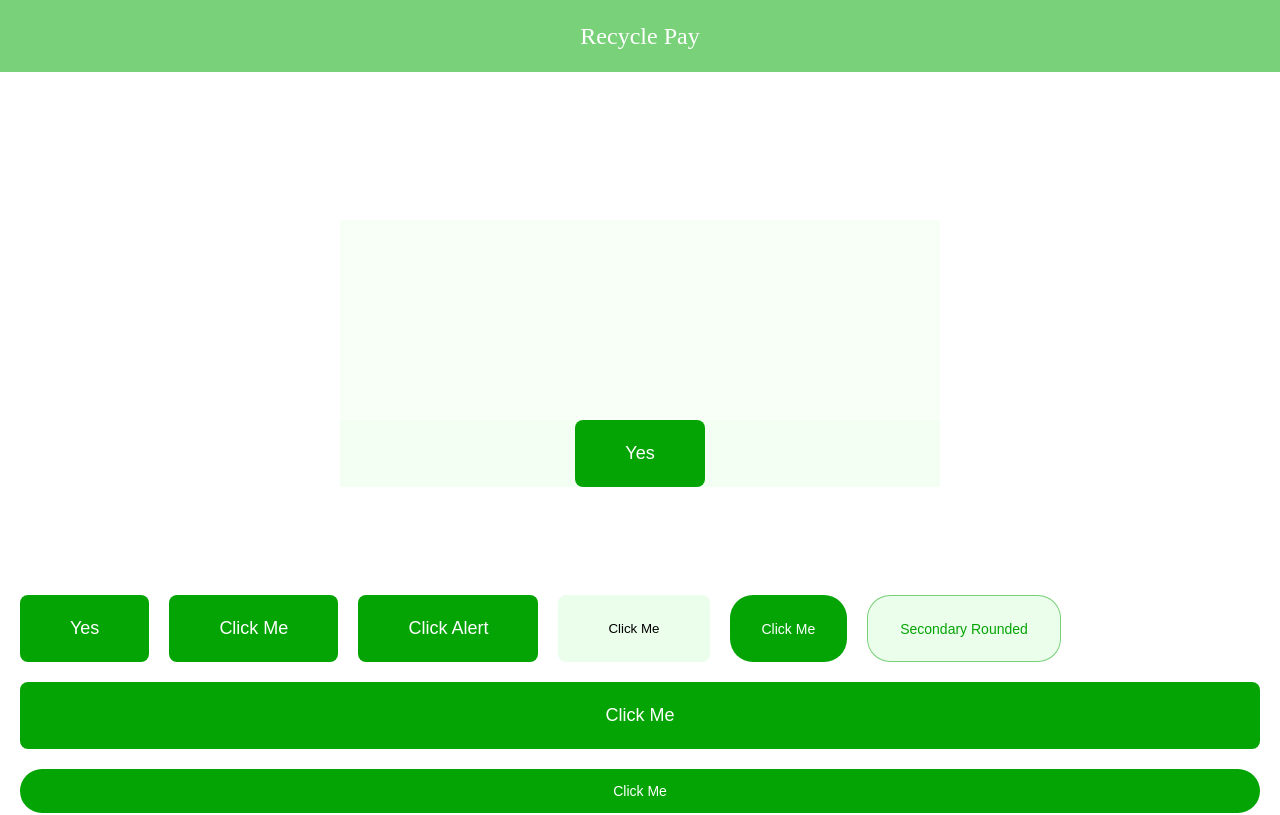
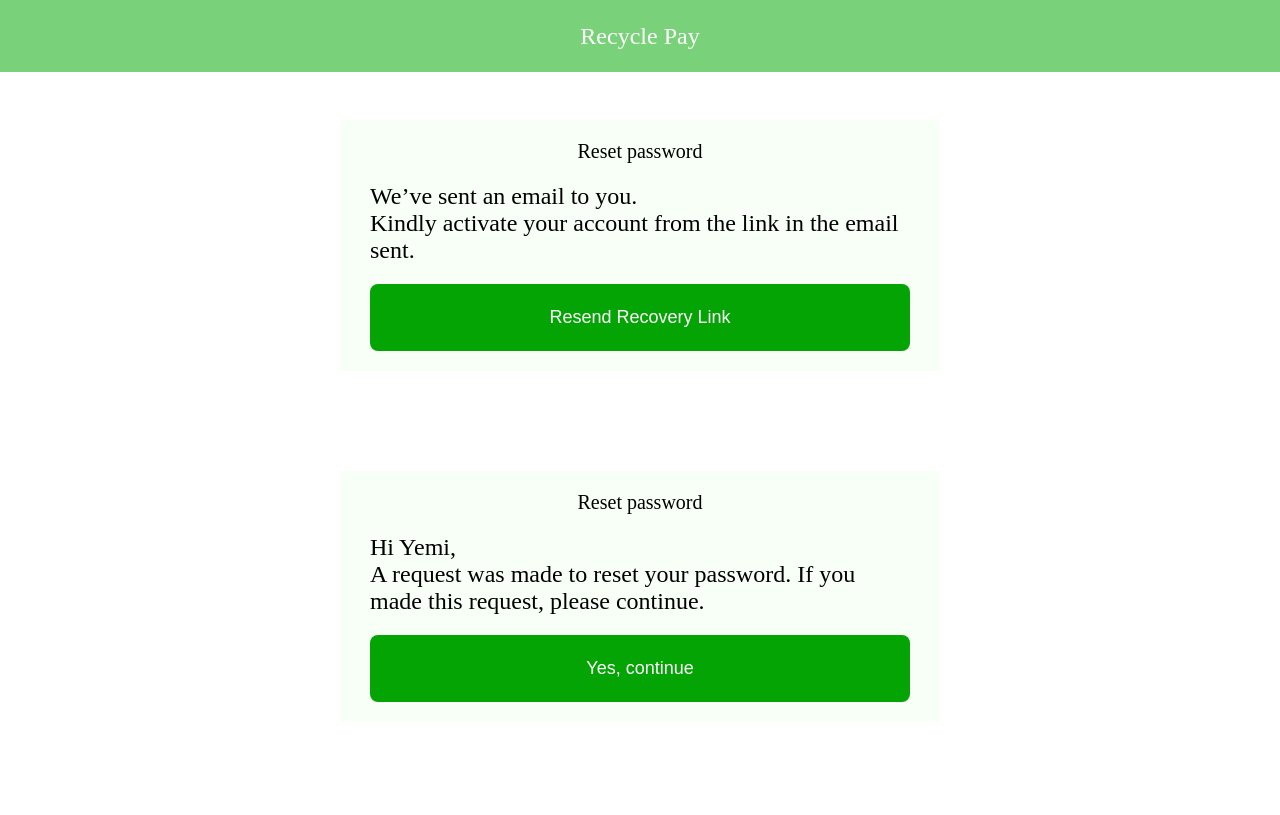
Before and after one commit to teddyrugged/Recycle-pay-react-app, a React (Create React App) app: page / in a window 1280 px wide. Shown: the top 815 px of the page. Built offline with nearby package versions, Linux system fonts and the light colour scheme.

Commit message:
layout for auth pages

```diff
--- a/src/layouts/AuthLayout.jsx
+++ b/src/layouts/AuthLayout.jsx
@@ -5,7 +5,7 @@ import { Text } from 'components';
 import clsx from 'clsx';
 
 export const AuthLayout = ({ divWidth, divHeight, children }) => (
-  <div className={clsx(`${divWidth} ${divHeight}`, ['form-container'])}>
+  <div className={clsx(`${divWidth} ${divHeight}`, ['nav-container'])}>
     <header>
       <Text size={24}>Recycle Pay</Text>
     </header>
--- a/src/layouts/signup.css
+++ b/src/layouts/signup.css
@@ -4,11 +4,12 @@
   width: 100%;
   margin: 0 auto;
   background: #ebfeeb66;
-  text-align: center;
   display: flex;
   flex-direction: column;
   align-items: center;
-  margin-top: 200px;
+  margin-top: 100px;
+  padding: 20px 10px;
+  gap: 20px;
 }
 
 div header {
@@ -28,5 +29,6 @@ div header {
 @media screen and (min-width: 768px) {
   .form-container {
     width: 600px;
+    padding: 20px 30px;
   }
 }
--- /dev/null
+++ b/src/pages/Auth/PasswordResetFive/index.jsx
@@ -0,0 +1,11 @@
+import React from 'react';
+import { AuthLayout } from 'layouts';
+import { Text, Button } from 'components';
+
+export const PasswordResetFive = () => (
+  <AuthLayout>
+    <Text size={20}>Reset password</Text>
+    <Text size={24}>Hi Yemi,Your password has been successfully reset.</Text>
+    <Button stretch btnType="primary" text="Sign in" />
+  </AuthLayout>
+);
--- /dev/null
+++ b/src/pages/Auth/PasswordResetOne/index.jsx
@@ -0,0 +1,14 @@
+import React from 'react';
+import { AuthLayout } from 'layouts';
+import { Text, Button } from 'components';
+
+export const PasswordResetOne = () => (
+  <AuthLayout>
+    <Text size={20}>Reset password</Text>
+    <Text size={24}>
+      We’ve sent an email to you.
+      <br /> Kindly activate your account from the link in the email sent.
+    </Text>
+    <Button stretch btnType="primary" text="Resend Recovery Link" />
+  </AuthLayout>
+);
--- /dev/null
+++ b/src/pages/Auth/PasswordResetThree/index.jsx
@@ -0,0 +1,14 @@
+import React from 'react';
+import { AuthLayout } from 'layouts';
+import { Text, Button } from 'components';
+
+export const PasswordResetThree = () => (
+  <AuthLayout>
+    <Text size={20}>Reset password</Text>
+    <Text size={24}>
+      Hi Yemi,
+      <br /> A request was made to reset your password. If you made this request, please continue.
+    </Text>
+    <Button stretch btnType="primary" text="Yes, continue" />
+  </AuthLayout>
+);
--- a/src/pages/Auth/SignUpPage/index.jsx
+++ b/src/pages/Auth/SignUpPage/index.jsx
@@ -9,7 +9,27 @@ export const SignUpPage = () => (
     }}
   >
     <AuthLayout>
-      <Button text="Yes" />
+      <Text size={20}>Reset password</Text>
+      <Text size={24}>
+        We’ve sent an email to you.
+        <br /> Kindly activate your account from the link in the email sent.
+      </Text>
+      <Button stretch btnType="primary" text="Resend Recovery Link" />
+    </AuthLayout>
+
+    <AuthLayout>
+      <Text size={20}>Reset password</Text>
+      <Text size={24}>
+        Hi Yemi,
+        <br /> A request was made to reset your password. If you made this request, please continue.
+      </Text>
+      <Button stretch btnType="primary" text="Yes, continue" />
+    </AuthLayout>
+
+    <AuthLayout>
+      <Text size={20}>Reset password</Text>
+      <Text size={24}>Hi Yemi,Your password has been successfully reset.</Text>
+      <Button stretch btnType="primary" text="Sign in" />
     </AuthLayout>
     <br />
     <br />
--- a/src/pages/Auth/index.js
+++ b/src/pages/Auth/index.js
@@ -1 +1,4 @@
 export { SignUpPage } from './SignUpPage';
+export { PasswordResetOne } from './PasswordResetOne';
+export { PasswordResetThree } from './PasswordResetThree';
+export { PasswordResetFive } from './PasswordResetFive';
```
Also changed, not shown: 1 other file (tests, documents, lock files or other folders).
